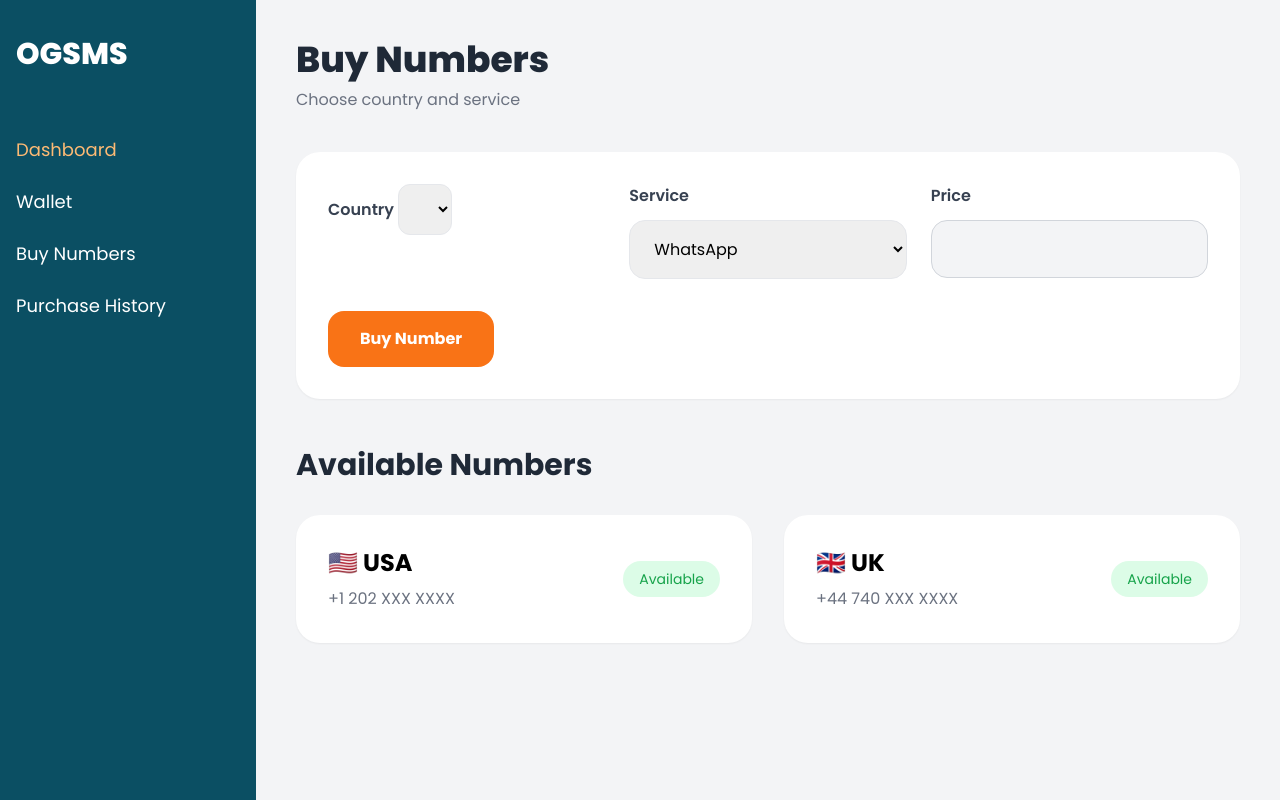
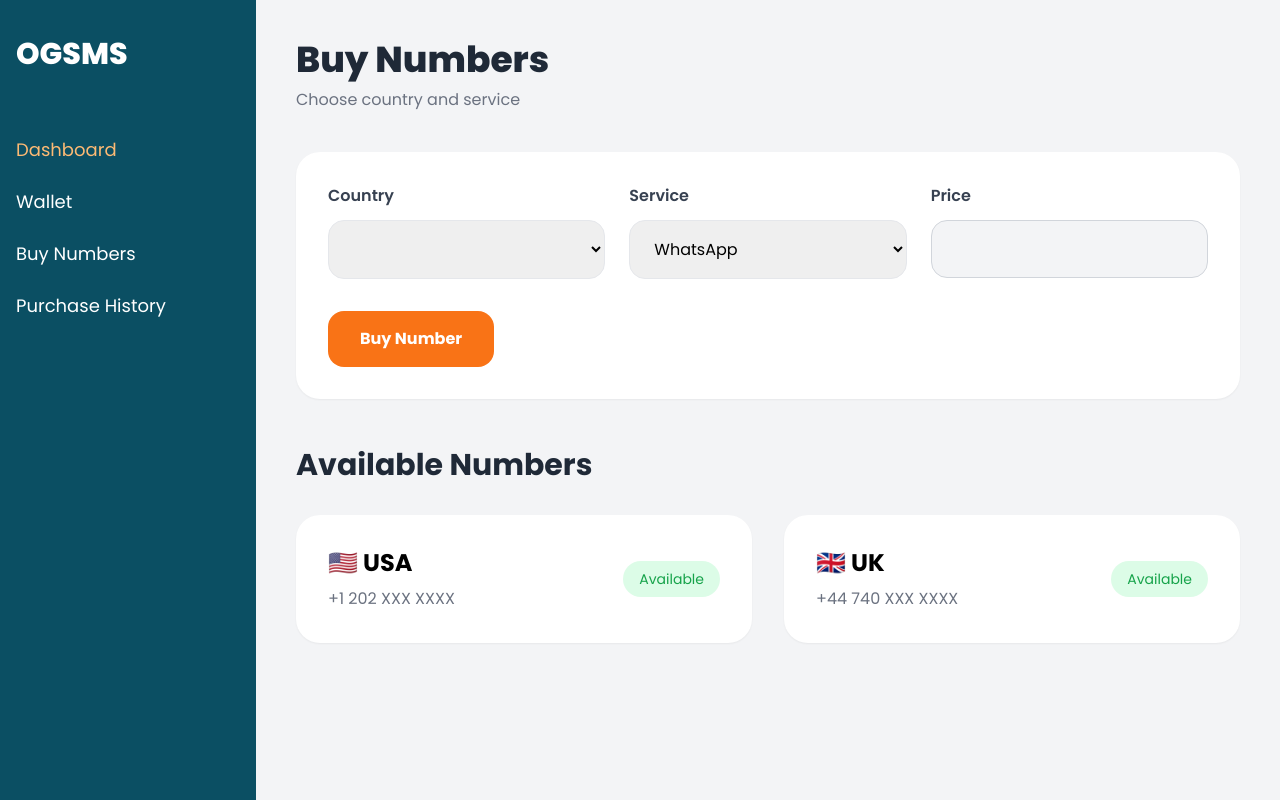
Before and after one commit to favoursamuelnkem-lang/OGSMS, a website: page src/numbers.html in a window 1280 px wide. Drawn offline with nearby package versions, Linux system fonts and the light colour scheme; no server answers.

```diff
--- a/src/numbers.html
+++ b/src/numbers.html
@@ -112,7 +112,7 @@
 
             <select
     id="country"
-    class="border rounded-xl px-4 py-3 outline-none">
+    class="w-full mt-3 px-5 py-4 rounded-2xl border border-gray-200 outline-none">
 
 </select>
 
```
